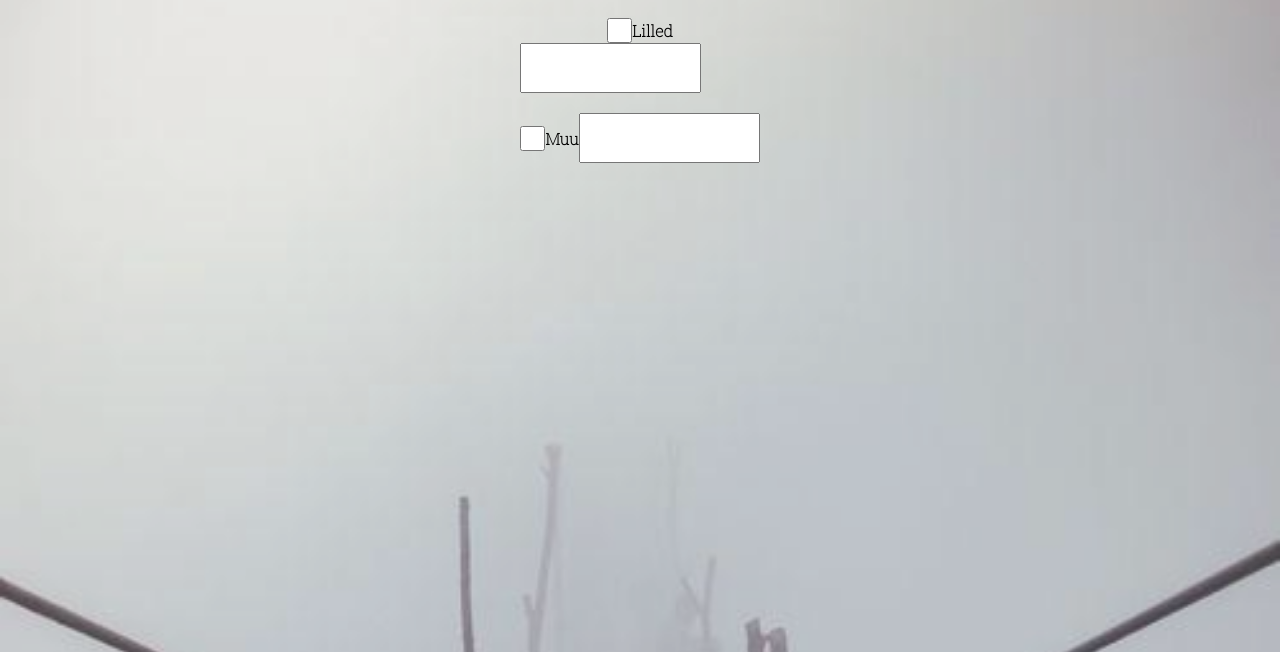
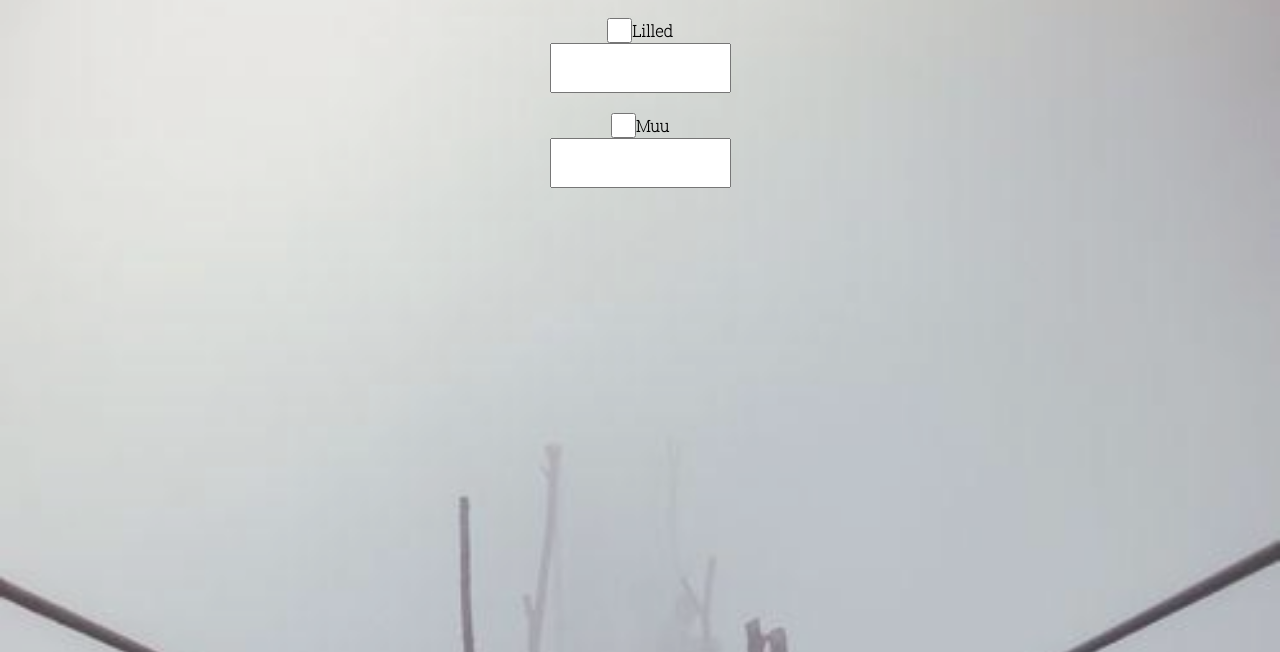
Before and after one commit to aliinS/Meelespea, a plain HTML site: page flowers.html in a window 1280 px wide. Shown: the part 148-800 px from the top of the page. Drawn offline with Linux system fonts and the light colour scheme.

Commit message:
a little bit better version

```diff
--- a/flowers.css
+++ b/flowers.css
@@ -56,6 +56,6 @@ body {
     height: 25px;
 }
 
-.flowers.specify{
+.textbox{
     display: flex;
 }
--- a/flowers.html
+++ b/flowers.html
@@ -26,13 +26,15 @@
                 <input class="checkbox" type="checkbox" id="flowers" name="flowers" value="flowers">
                 <label for="flowers">Lilled</label>
             </div>
-            <div class="flowers_specify">
+            <div class="textbox">
                 <input class="specify" type="text" name="specify" id="specify">
             </div>
 
             <div class="other">
                 <input class="checkbox" type="checkbox" id="other" name="other" value="other">
                 <label for="other">Muu</label>
+            </div>
+            <div class="textbox">
                 <input class="specify" type="text" name="specify" id="specify">
             </div>
         </div>
```
